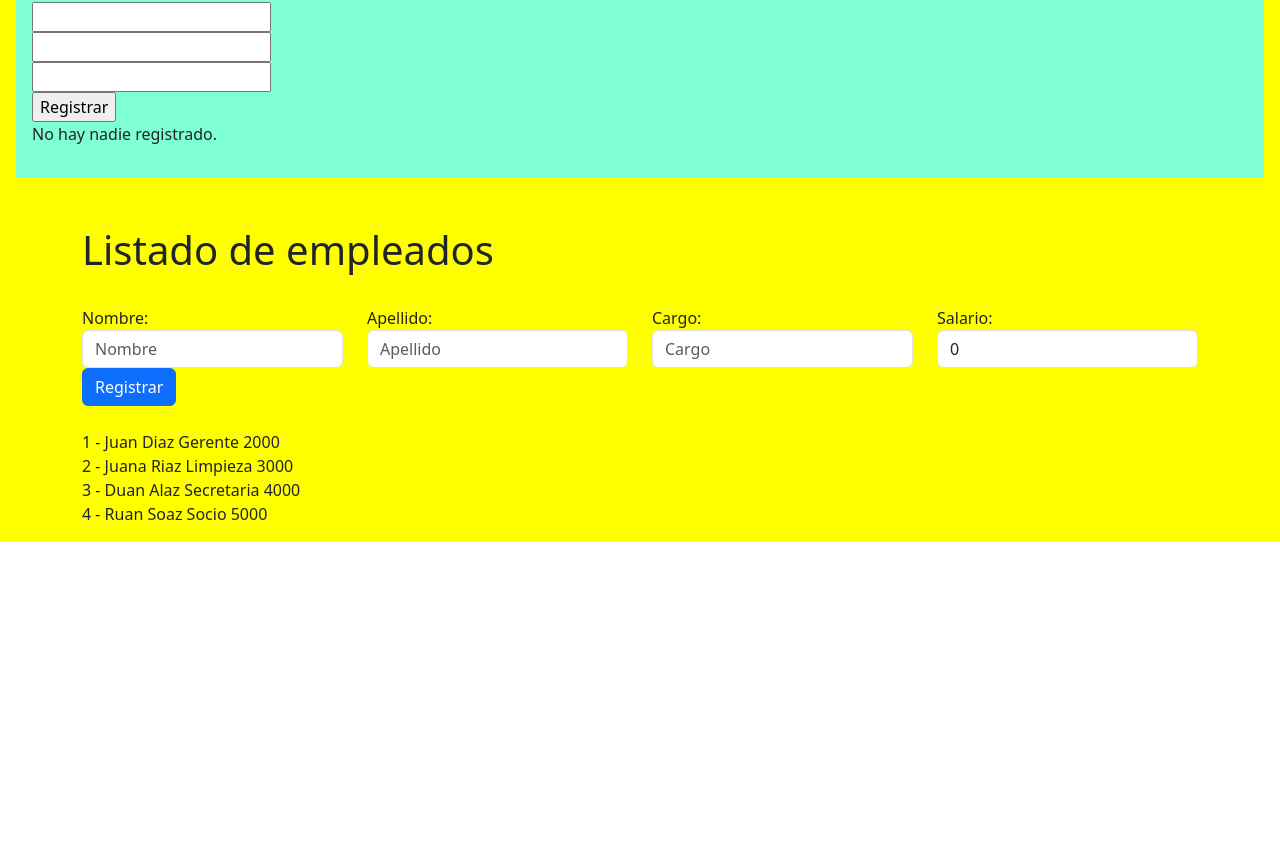
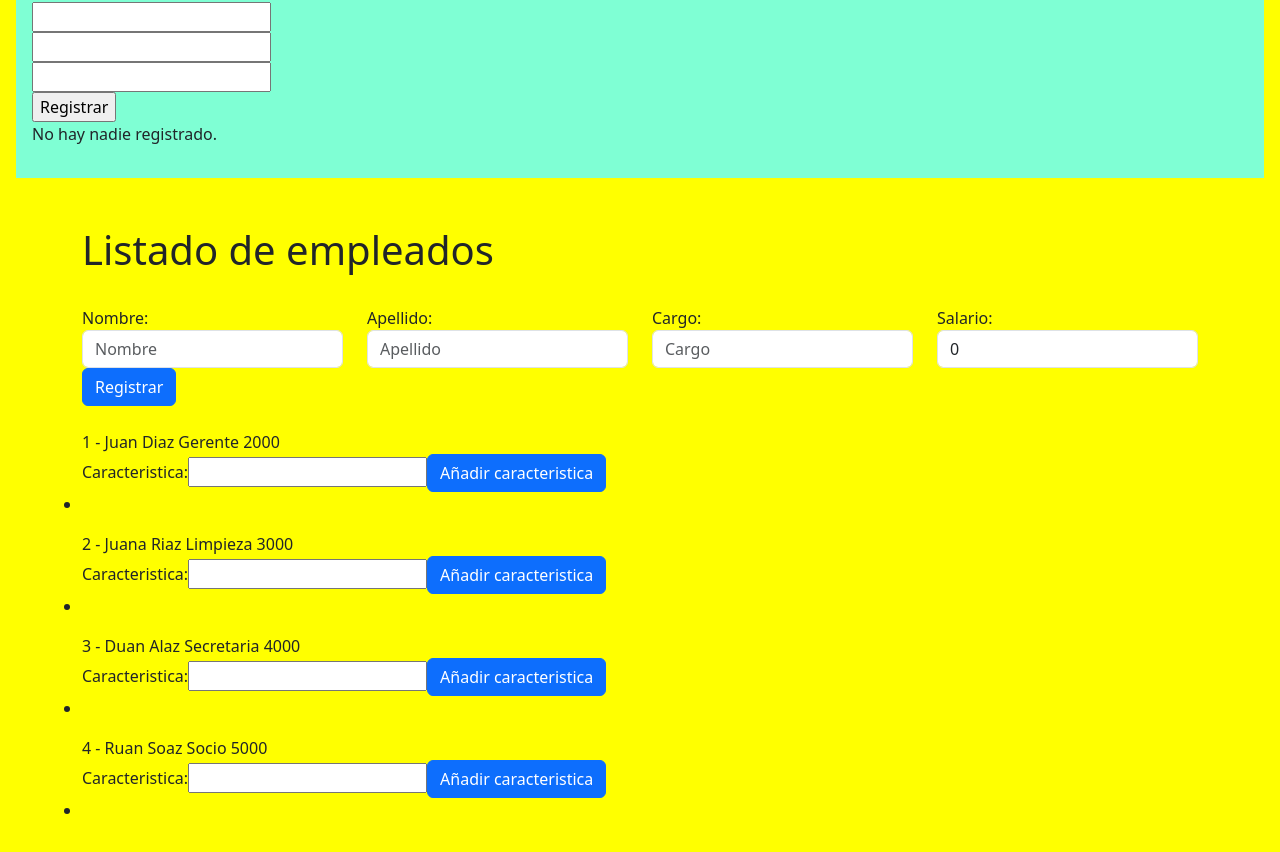
Before and after one commit to sonnymayta/Angular, an Angular app: page / in a window 1280 px wide. Shown: the part 1330-2182 px from the top of the page. Before the commit the page ends 1872 px from the top, so only its background shows below. Built offline with nearby package versions, Linux system fonts and the light colour scheme.

Commit message:
Comunicación entre componentes @Output

```diff
--- a/src/app/comunicar-comp-hijo/comunicar-comp-hijo.component.html
+++ b/src/app/comunicar-comp-hijo/comunicar-comp-hijo.component.html
@@ -4,6 +4,12 @@
       <div >
         {{ indice + 1 }} - {{ empleadoLista.nombre }} {{ empleadoLista.apellido }} {{ empleadoLista.cargo }} {{ empleadoLista.salario }}
       </div>
+
+      <app-comunicar-comp-padre (caracteristicasEmpleados)="agregarCaracteristica($event)"></app-comunicar-comp-padre>
+
     </div>
+    <ul>
+      <li *ngFor="let caracteristicas of arrayCaracteristicas">{{ caracteristicas }}</li>
+    </ul>
   </div>
 </div>
--- a/src/app/comunicar-comp-hijo/comunicar-comp-hijo.component.ts
+++ b/src/app/comunicar-comp-hijo/comunicar-comp-hijo.component.ts
@@ -1,17 +1,24 @@
 import { Component, Input } from '@angular/core';
 import { Empleado } from '../comunicar-comp/empleado.model';
+import { ComunicarCompPadreComponent } from "../comunicar-comp-padre/comunicar-comp-padre.component";
+import { CommonModule } from '@angular/common';
 
 @Component({
-  selector: 'app-comunicar-comp-hijo',
-  standalone: true,
-  imports: [],
-  templateUrl: './comunicar-comp-hijo.component.html',
-  styleUrl: './comunicar-comp-hijo.component.css'
+    selector: 'app-comunicar-comp-hijo',
+    standalone: true,
+    templateUrl: './comunicar-comp-hijo.component.html',
+    styleUrl: './comunicar-comp-hijo.component.css',
+    imports: [ComunicarCompPadreComponent, CommonModule]
 })
 export class ComunicarCompHijoComponent {
 
+  // Establecemos la comunicación inicializando las variables del padre
   @Input() empleadoLista: Empleado = new Empleado();
   @Input() indice: number = 0;
 
+  arrayCaracteristicas = [''];
 
+  agregarCaracteristica(nuevaCaracteristica: string) {
+    this.arrayCaracteristicas.push(nuevaCaracteristica);
+  }
 }
--- /dev/null
+++ b/src/app/comunicar-comp-padre/comunicar-comp-padre.component.html
@@ -0,0 +1,3 @@
+<label for="item-input">Caracteristica:</label>
+<input type="text" #nuevaCaracteristica>
+<button type="button" (click)="agregarCaracteristicas(nuevaCaracteristica.value)" class="btn btn-primary">Añadir caracteristica</button>
--- /dev/null
+++ b/src/app/comunicar-comp-padre/comunicar-comp-padre.component.ts
@@ -0,0 +1,19 @@
+import { Component } from '@angular/core';
+import { Output, EventEmitter } from '@angular/core';
+
+@Component({
+  selector: 'app-comunicar-comp-padre',
+  standalone: true,
+  imports: [],
+  templateUrl: './comunicar-comp-padre.component.html',
+  styleUrl: './comunicar-comp-padre.component.css'
+})
+export class ComunicarCompPadreComponent {
+
+  @Output() caracteristicasEmpleados = new EventEmitter<string>();
+
+  agregarCaracteristicas(value: string) {
+    this.caracteristicasEmpleados.emit(value);
+  }
+
+}
--- a/src/app/comunicar-comp/comunicar-comp.component.html
+++ b/src/app/comunicar-comp/comunicar-comp.component.html
@@ -27,5 +27,5 @@
 </div>
 <br>
 
-
+<!-- Comunicación entre componentes de padre a hijo -->
 <app-comunicar-comp-hijo *ngFor="let empleado of empleados; let i = index" [empleadoLista]="empleado" [indice]="i"></app-comunicar-comp-hijo>
--- a/src/app/comunicar-comp/comunicar-comp.component.ts
+++ b/src/app/comunicar-comp/comunicar-comp.component.ts
@@ -31,5 +31,4 @@ export class ComunicarCompComponent {
     this.empleados.push(miEmpleado);
 
   }
-
 }
```
Also changed, not shown: src/app/comunicar-comp-padre/comunicar-comp-padre.component.css (added), 1 other file (tests, documents, lock files or other folders).
